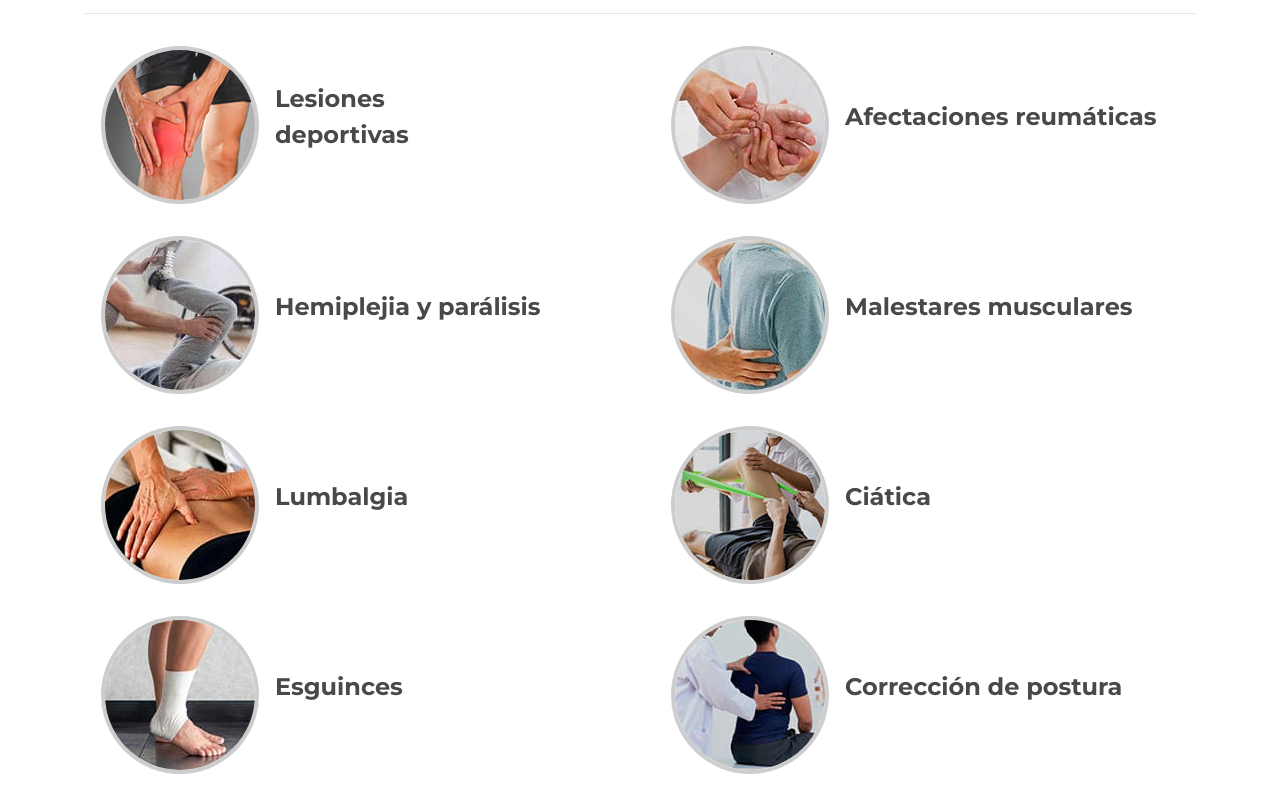
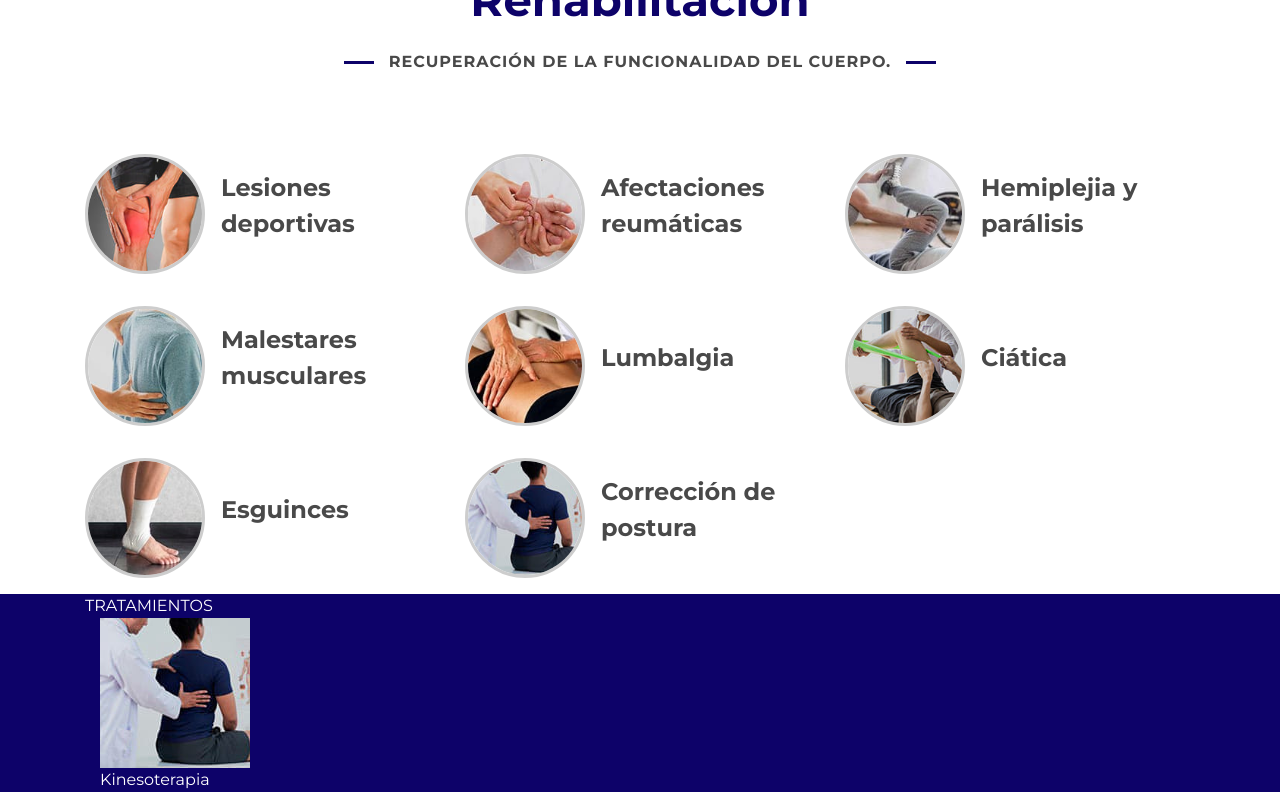
Before and after one commit to IOfiucoI/Fisioterapia, a plain HTML site: page index.html in a window 1280 px wide. Shown: the part 810-1618 px from the top of the page. Drawn offline with nearby package versions, Linux system fonts and the light colour scheme.

Commit message:
Servicios Responsivos

```diff
--- a/css/style.css
+++ b/css/style.css
@@ -95,7 +95,7 @@ h1, h2, h3, h4, h5 {
     text-align: center;
 }
 
-@media (min-width: 768px) {
+@media (min-width: 1280px) {
     .header__titulo {
         font-size: 40px;
         padding: 0 0 0 20px;
@@ -103,6 +103,30 @@ h1, h2, h3, h4, h5 {
         border-left: 1px solid;
     }
 
+}
+
+.header__imagen {
+    background-image: url('/img/cuerpo.png');
+    background-repeat: no-repeat;
+    background-position: bottom center;
+    background-size: cover;
+    width: 350px;
+    height: 445px;
+    margin: 0 auto;
+}
+
+@media (min-width: 768px) {
+    .header__imagen {
+        margin-top: 1.5rem;
+    }
+}
+
+@media (min-width: 1280px) {
+    .header__imagen {
+        width: 480px;
+        height: 650px;
+        margin-top: 1.5rem;
+    }
 }
 
 .titulo h2 {
@@ -120,22 +144,39 @@ h1, h2, h3, h4, h5 {
     font-weight: 600;
     letter-spacing: 1px;
     text-transform: uppercase;
-    background: var(--blanco);
+
     word-wrap: break-word;
+    padding-bottom: 4rem;
+}
+
+@media (min-width: 768px){
+    .titulo p {
+        background-color: var(--blanco);
+    }
+
 }
 
 .titulo p::before {
     position: absolute;
     content: "";
     height: 3px;
-    top: 26px;
-    right: -30px;
-    left: -30px;
+    bottom: 36px;
+    right: -5px;
+    left: -5px;
     background: var(--primario);
     z-index: -1;
 }
 
-.servicios{
+@media (min-width: 768px) {
+
+    .titulo p::before {
+        top: 26px;
+        right: -30px;
+        left: -30px;
+    }
+}
+
+.servicios {
     display: flex;
     align-items: center;
     margin: 1rem;
@@ -149,20 +190,28 @@ h1, h2, h3, h4, h5 {
     padding-right: .5rem;
 } */
 
-.servicios:hover{
+@media (min-width: 768px) {
+    .servicios {
+        margin: 1rem 0;
+    }
+}
+
+.servicios:hover {
     color: var(--blanco);
     background-color: var(--terciario);
     border-radius: 80px;
 }
 
-.servicios img{
+.servicios img {
+    width: 120px;
     border-radius: 50%;
     margin-right: 1rem;
-    border: 4px solid var(--terciario);
+    border: 3px solid var(--terciario);
 }
 
 
-.whatsapp{
+
+.whatsapp {
     color: var(--blanco);
     border-radius: 50%;
     background-color: #07a50f;
@@ -176,12 +225,17 @@ h1, h2, h3, h4, h5 {
 
 }
 
-.whatsapp:hover{
-    color:var(--blanco);
+.tratamientos{
+    background-color: var(--primario);
+    color: var(--blanco);
+}
+
+.whatsapp:hover {
+    color: var(--blanco);
     box-shadow: 0px 15px 20px rgba(0, 0, 0, 0.3);
     transform: translateY(-7px);
 }
 
-.whatsapp a{
+.whatsapp a {
     color: var(--blanco);
 }
--- a/index.html
+++ b/index.html
@@ -56,7 +56,9 @@
             vida a los años.</h1>
         </div>
         <div class="col">
-          <img src="img/body.png" alt="Image">
+          <div class="header__imagen">
+
+          </div>
         </div>
       </div>
     </div>
@@ -67,52 +69,51 @@
     <div class="titulo text-center">
       <h2>Rehabilitación</h2>
       <p>Recuperación de la funcionalidad del cuerpo.</p>
-      <hr>
   </div>
-  <div class="row">
-      <div class="col-lg-6">
+  <div class="row mb">
+      <div class="col col-md-6 col-lg-4">
           <div class="servicios">
               <img src="img/lesion.jpg" alt="Reumatología">
               <p>Lesiones<br>deportivas</p>
           </div>
       </div>
-      <div class="col-lg-6">
+      <div class="col col-md-6 col-lg-4">
           <div class="servicios">
               <img src="img/reumatologia.jpg" alt="Reumatología" class="servicios_img">
               <p>Afectaciones reumáticas</p>
           </div>
       </div>
-      <div class="col-lg-6">
+      <div class="col col-md-6 col-lg-4">
           <div class="servicios">
               <img src="img/paralisis.jpg" alt="Paralisis" class="servicios_img">
               <p>Hemiplejia y parálisis</p>
           </div>
       </div>
-      <div class="col-lg-6">
+      <div class="col col-md-6 col-lg-4">
           <div class="servicios">
               <img src="img/malestares.jpg" alt="Malestares musculares" class="servicios_img">
               <p>Malestares musculares</p>
           </div>
       </div>
-      <div class="col-lg-6">
+      <div class="col col-md-6 col-lg-4">
           <div class="servicios">
               <img src="img/lumbalgia.jpg" alt="Lumbalgía y ciática" class="servicios_img">
               <p>Lumbalgia</p>
           </div>
       </div>
-      <div class="col-lg-6">
+      <div class="col col-md-6 col-lg-4">
           <div class="servicios">
               <img src="img/ciatica.jpg" alt="Lumbalgía y ciática" class="servicios_img">
               <p>Ciática</p>
           </div>
       </div>
-      <div class="col-lg-6">
+      <div class="col col-md-6 col-lg-4">
           <div class="servicios">
               <img src="img/esguinses.jpg" alt="Esguinces" class="servicios_img">
               <p>Esguinces</p>
           </div>
       </div>
-      <div class="col-lg-6">
+      <div class="col col-md-6 col-lg-4">
           <div class="servicios">
               <img src="img/coreccion.jpg" alt="Corección de postura" class="servicios_img">
               <p>Corrección de postura</p>
@@ -120,7 +121,20 @@
       </div>
   </section>
 
+<section class="tratamientos">
+  <div class="container">
+    <div class="tratamientos__titulo">
+      TRATAMIENTOS
+    </div>
+    <div class="col col-md-6 col-lg-4">
+      <div class="tratamientos__opcion">
+        <img src="img/coreccion.jpg" alt="" class="tratmientos_img">
+        <p>Kinesoterapia</p>
+      </div>
+    </div>
+  </div>
 
+</section>
   <div class="whatsapp">
     <a href="https://api.whatsapp.com/send?phone=522225981513" class="btn-flotante">
       <svg xmlns="http://www.w3.org/2000/svg" width="30" height="30" fill="currentColor" class="bi bi-whatsapp"
```
Lines whose indentation alone changed are shown as unchanged.
